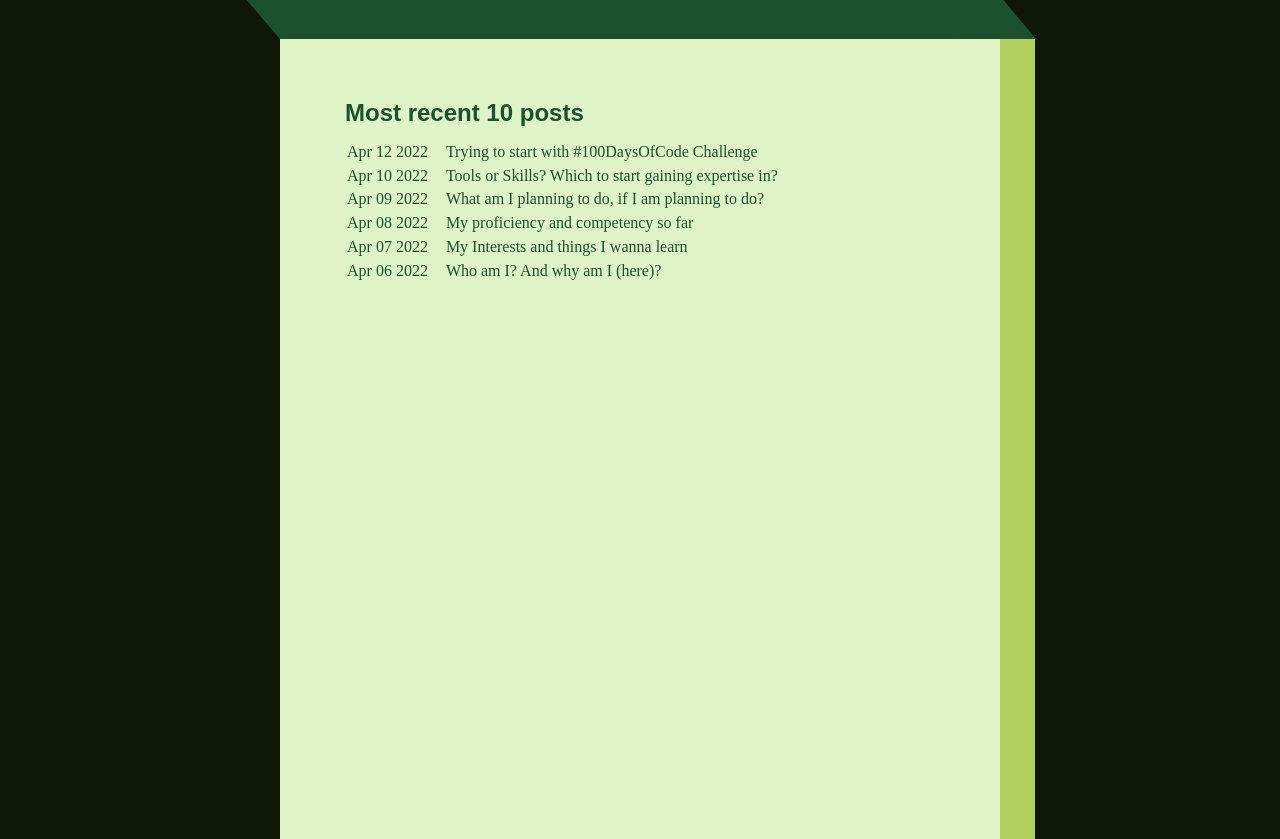
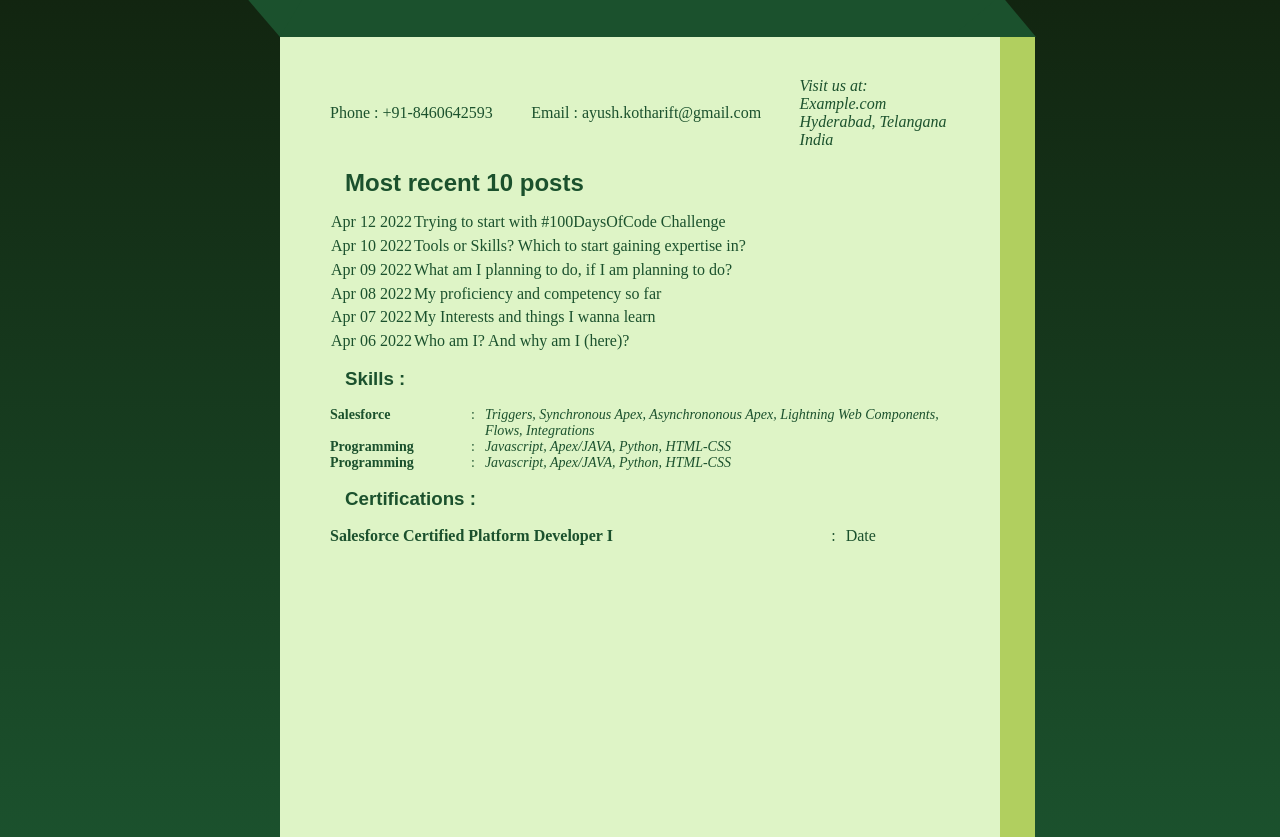
Before and after one commit to Ayushft/Blogging-Shot, a plain HTML site: page fixing.html in a window 1280 px wide. Shown: the part 267-1106 px from the top of the page. Drawn offline with Linux system fonts and the light colour scheme.

Commit message:
Added favicon and Skills section

```diff
--- a/css/fixcss.css
+++ b/css/fixcss.css
@@ -16,12 +16,12 @@
 
 body {
   margin: auto;
-  /* background: repeating-linear-gradient(
+  background: repeating-linear-gradient(
     0deg,
-    #1C7C54,
-    #73E2A7
-  ); */
-  background: #0f1707;
+    #1b512d,
+    #0f1707
+  );
+  /* background: #0f1707; */
 }
 
 #wrap {
@@ -114,6 +114,18 @@ body {
   top: -48px;
   border: 39px solid;
   border-color: transparent transparent #6a6a6a transparent;
+}
+
+.contactDetails{
+  display : flex;
+  flex-direction: row;
+  flex-wrap: wrap;
+  align-items: center;
+  align-content : space-between;
+}
+
+.contactDetails > *{
+  flex-grow: 1;
 }
 
 .bannerBottom:after {
@@ -224,6 +236,7 @@ body {
   flex-wrap: wrap;
   margin-top: 40px;
   margin-left: 15px;
+  margin-right: 15px;
 }
 
 table.recentPosts {
@@ -234,13 +247,14 @@ table.recentPosts {
 }
 
 tr.articleRow time {
-  padding: 1em;
+  /* border : 2px solid red; */
 }
 
 th.recentPostsCells,
 td.recentPostsCells {
   display: table-cell;
   padding-top: 0.3em;
+
 }
 
 a {
@@ -257,3 +271,56 @@ span {
   vertical-align: baseline;
   box-sizing: border-box;
 }
+
+/* .sectionHeadings{
+  padding-bottom: 2px;
+} */
+
+.skillsSection{
+  font-size: 14px;
+  display: flex;
+  flex-direction: column;
+}
+
+.skillItem{
+  display: flex;
+  flex-direction: row;
+  column-gap: 10px;
+  grid-template-columns: 1fr 1fr auto;
+}
+
+.skillHeader{
+  font-weight: bold;
+  flex-wrap: nowrap;
+  flex-basis : 20%
+}
+
+.skillDesc{
+  font-style: italic;
+  flex-basis: 75%;
+}
+
+.skillsSection{
+  display: flex;
+  flex-direction: column;
+  column-gap: 10px;
+  grid-template-columns: 1fr 1fr auto;
+}
+
+.certItem{
+  display: flex;
+  flex-direction: row;
+  column-gap: 10px;
+  grid-template-columns: 1fr 1fr auto;
+}
+
+.certName{
+  font-weight: bold;
+  flex-wrap: nowrap;
+  flex-basis : 75%
+}
+
+.certBadge{
+
+  flex-basis: 20%;
+}
--- a/fixing.html
+++ b/fixing.html
@@ -1,30 +1,20 @@
 <!DOCTYPE html>
 <html lang="en">
+
 <head>
   <meta charset="UTF-8">
   <meta name="viewport" content="width=device-width, initial-scale=1.0">
   <link rel="stylesheet" href="css/fixcss.css">
-    <title>Document</title>
+  <link rel="icon" href="./images/favicon-32x32.png">
+  <title>Ayush Kothari | Full Stack Developer</title>
 </head>
+
 <body class="mainBody">
   <div id="wrap">
-      <!-- <header role="banner">
-        <hgroup>
-        <h1><a href="/">Julia Evans</a></h1>
-        </hgroup>
-        <ul class="header-links">
-        <li><a href="/about">About</a></li>
-        <li><a href="/talks">Talks</a></li>
-        <li><a href="/projects/">Projects</a></li>
-        <li><a href="https://twitter.com/b0rk">Twitter</a></li>
-        <li><a href="https://github.com/jvns">Github</a></li>
-        </ul>
-        </header> -->
-
     <nav class="navbar background banner">
       <div class="logo"><img src="images/mark-chang-0910-min.jpg"></div>
       <div class="midNav">
-          <h2>Kaiser Chief</h2>
+        <h3>Ayush Kothari</h3>
       </div>
       <ul class="nav-list itemsright">
         <li class="itemsright"><a href="#about">ABOUT</a></li>
@@ -42,6 +32,22 @@
 
       <div class="wrapper">
         <div class="recent10">
+          <div class="backgroundInformation">
+            <div class="contactDetails">
+              <div>
+                <p>Phone : <span>+91-8460642593</span></p>
+              </div>
+              <div>Email : <span>ayush.kotharift@gmail.com</span></div>
+              <address>
+                Visit us at:<br>
+                Example.com<br>
+                Hyderabad, Telangana<br>
+                India
+              </address>
+            </div>
+
+
+          </div>
           <h2 class="sectionHeaders">Most recent 10 posts</h2>
           <table class="recentPosts">
             <tr class="articleRow">
@@ -93,11 +99,43 @@
                     (here)?</a></span></td>
             </tr>
           </table>
+          <div class="sectionHeaders">
+            <h3>Skills : </h3>
           </div>
+            <div class="skillsSection">
+              <div class="skillItem">
+                <div class="skillHeader">Salesforce</div>
+                <div> : </div>
+                <div class="skillDesc">Triggers, Synchronous Apex, Asynchrononous Apex, Lightning Web Components, Flows,
+                  Integrations</div>
+              </div>
+              <div class="skillItem">
+                <div class="skillHeader">Programming</div>
+                <div> : </div>
+                <div class="skillDesc">Javascript, Apex/JAVA, Python, HTML-CSS</div>
+              </div>
+              <div class="skillItem">
+                <div class="skillHeader">Programming</div>
+                <div> : </div>
+                <div class="skillDesc">Javascript, Apex/JAVA, Python, HTML-CSS</div>
+              </div>
+            </div>
+            <div class="sectionHeaders">
+              <h3>Certifications : </h3>
+            </div>
+            <div class="certifications">
+              <div class="certItem">
+                <div class="certName">Salesforce Certified Platform Developer I</div>
+                <div> : </div>
+                <div class="certBadge">Date</div>
+              </div>
+          </div>
+
 
 
       </div>
 
     </div>
 </body>
+
 </html>
```
Also changed, not shown: images/favicon-32x32.png (added), images/favicon_io/android-chrome-192x192.png (added), images/favicon_io/android-chrome-512x512.png (added), images/favicon_io/apple-touch-icon.png (added), images/favicon_io/favicon-16x16.png (added), images/favicon_io/favicon-32x32.png (added), images/favicon_io/favicon.ico (added), images/favicon_io/site.webmanifest (added). Lines whose indentation alone changed are shown as unchanged.
